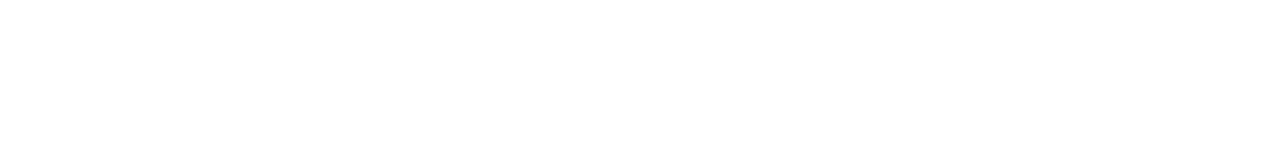
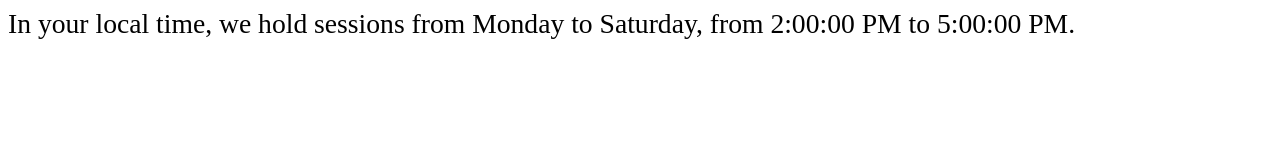
Before and after one commit to voscarmv/levelup_schedule, a plain HTML site: page index.html in a window 1280 px wide. Drawn offline with Linux system fonts and the light colour scheme.

Commit message:
Update index.html

```diff
--- a/index.html
+++ b/index.html
@@ -5,10 +5,14 @@
       const localStart = new Date('August 19, 1975 14:00:00 UTC').toLocaleTimeString('en-US');
       const localEnd = new Date('August 19, 1975 17:00:00 UTC').toLocaleTimeString('en-US');
       const loadVals = (start, end) => {
-        alert(start + end);
+        document.getElementById("start").innerHTML = start;
+        document.getElementById("end").innerHTML = end;
       };
     </script>
   </head>
   <body onLoad="loadVals(localStart, localEnd);">
+    <big><big><big>
+      In your local time, we hold sessions from Monday to Saturday, from <span id="start"></span> to <span id="end"></span>.
+    </big></big></big>
   </body>
 </html>
```
